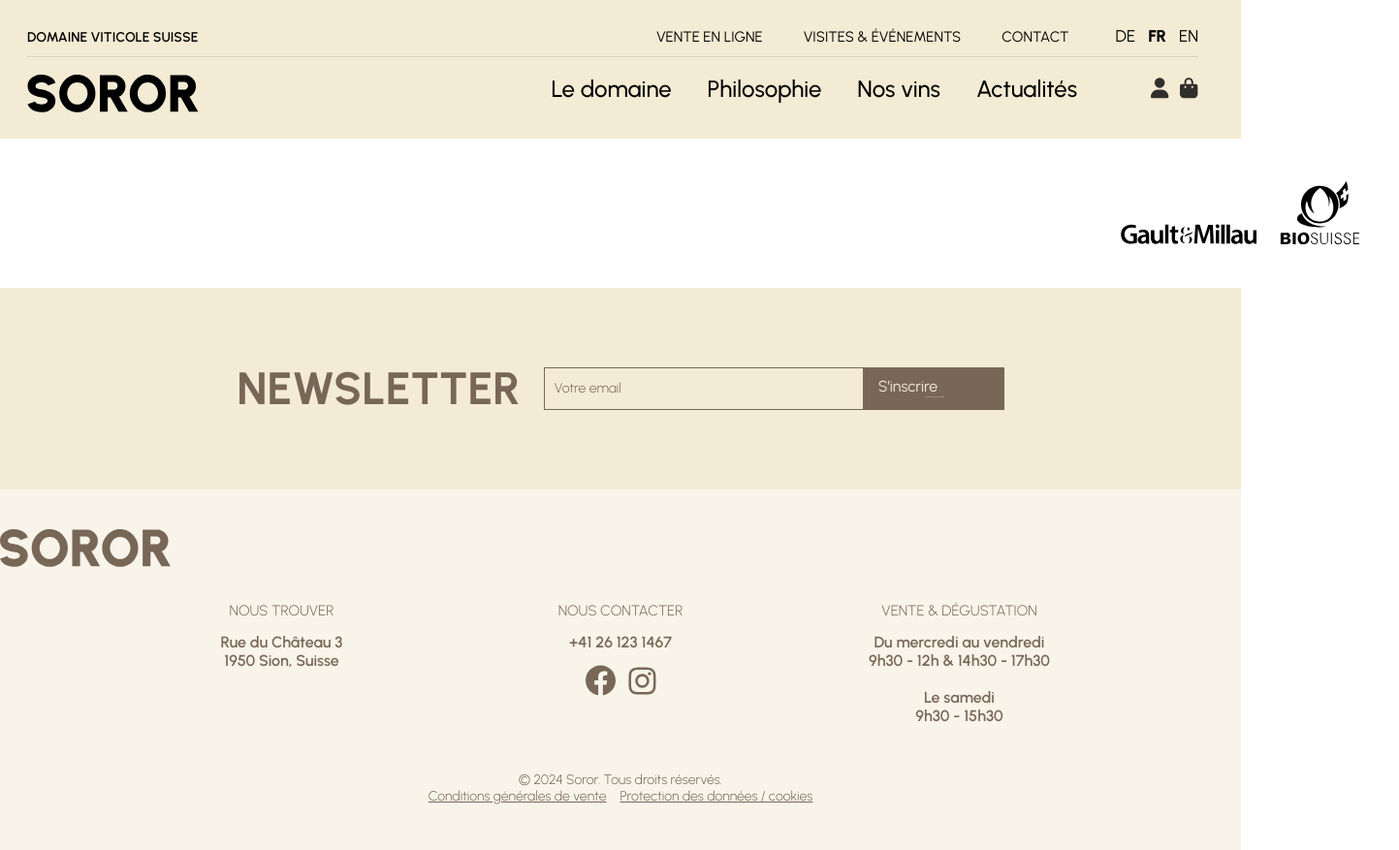
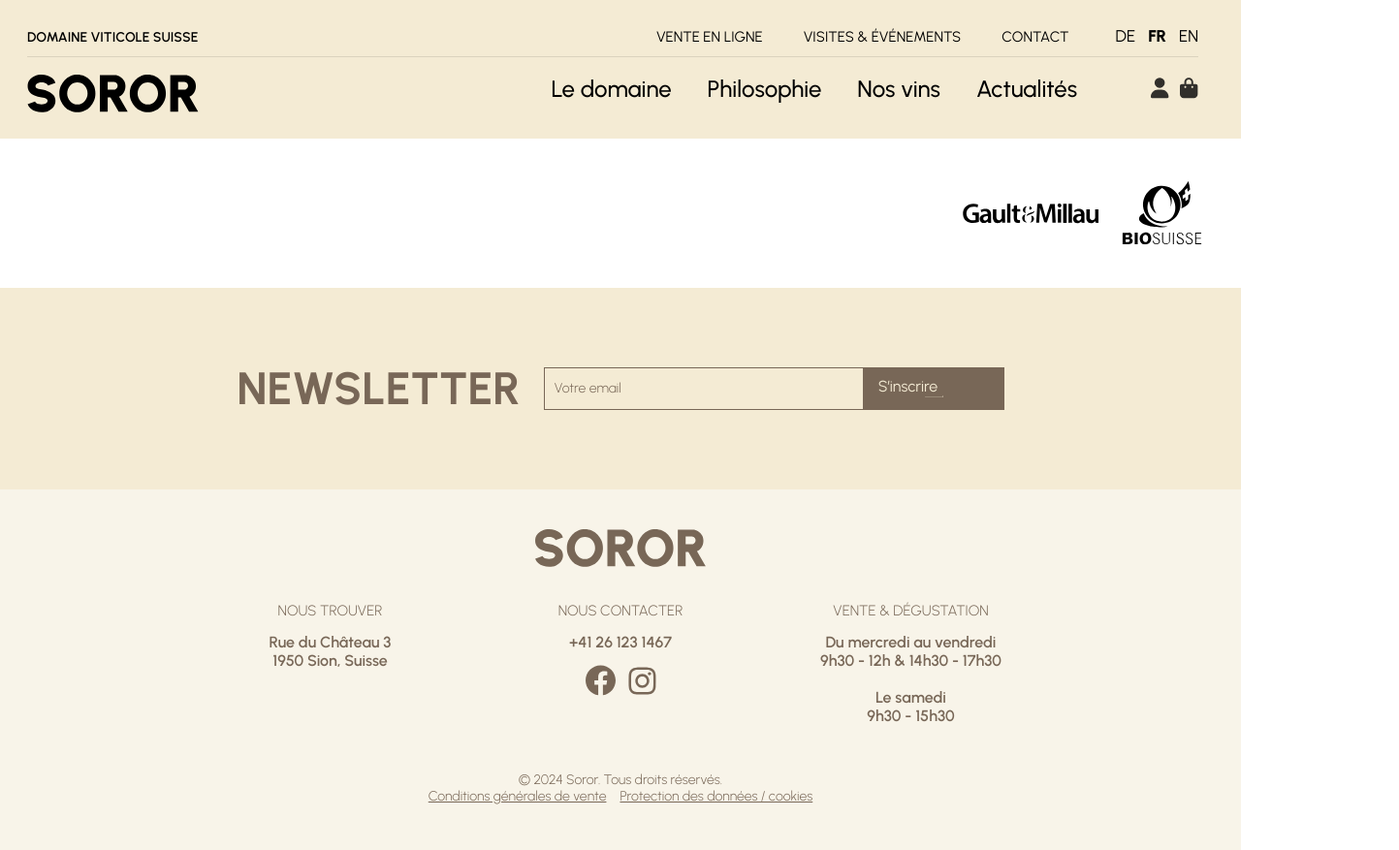
Before and after one commit to fionafionafionafionafiona/SiteVinNature, a website built with Parcel: page src/base-layout.html in a window 1280 px wide. Shown: the whole page at 97% size, 1443 px wide, since content can reach past the window. Built offline with nearby package versions, Linux system fonts and the light colour scheme.

Commit message:
Création effets hover CTA & images

```diff
--- a/src/scss/main.scss
+++ b/src/scss/main.scss
@@ -35,11 +35,14 @@
 video {
   display: block;
   max-width: 100%;
+  transition: 0.5s;
+}
+.img-container {
+  overflow: hidden;
 }
 
-svg {
-  align-self: stretch;
-  stroke-width: 1px;
+img:hover {
+  transform: scale(105%);
 }
 
 :root {
@@ -249,10 +252,9 @@
   color: var(--brown);
   .logos {
     display: flex;
-    width: 1443px;
     padding: 44px 39px;
-    justify-content: flex-end;
-    align-items: flex-end;
+    justify-content: right;
+    align-items: right;
     gap: 22px;
   }
   .newsletter {
@@ -331,6 +333,12 @@
         transform: scale(130%);
       }
     }
+    .adresse {
+      padding-left: 100px;
+    }
+    .horaire {
+      padding-right: 100px;
+    }
   }
   .copyrights {
     padding: 48px 0px 47px;
@@ -394,6 +402,7 @@
   position: absolute;
   left: -73px;
   bottom: 16px;
+  z-index: 10;
 }
 .img-wrapper {
   position: relative;
```
Also changed, not shown: src/index.html (+10 -0 lines).
